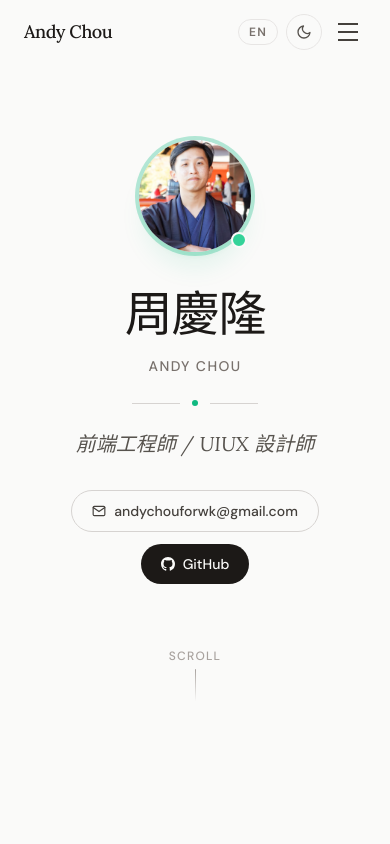
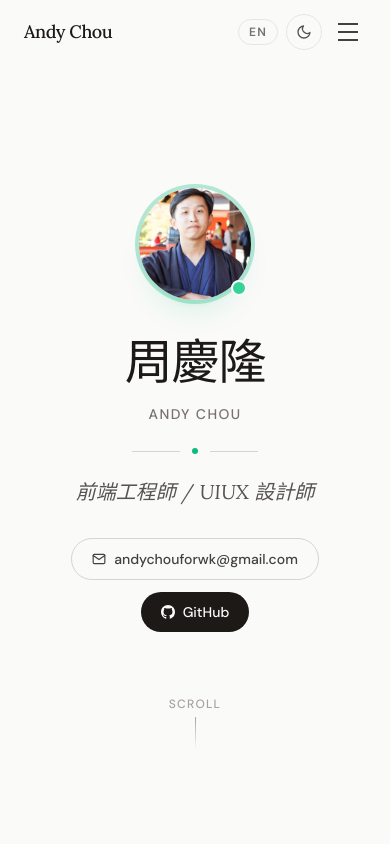
Before and after one commit to AndyChouCoding/AndyCV, a React (Vite) app: page / in a window 390 px wide. Shown: the top 844 px of the page. Built offline with nearby package versions, Linux system fonts and the light colour scheme.

Commit message:
fix: add top spacing to hero avatar on smallest breakpoint
The Hero section vertically centers its content, which left the avatar
sitting flush against the fixed header on the smallest screens. Add
pt-24 on the base breakpoint (reset at sm) to push it down a bit.

```diff
--- a/src/components/Hero.tsx
+++ b/src/components/Hero.tsx
@@ -5,7 +5,7 @@ export function Hero() {
   const { lang } = useLang()
 
   return (
-    <section className="relative min-h-screen flex flex-col items-center justify-center px-6 overflow-hidden">
+    <section className="relative min-h-screen flex flex-col items-center justify-center px-6 pt-24 sm:pt-0 overflow-hidden">
       {/* Background texture */}
       <div className="absolute inset-0 -z-10">
         <div className="absolute inset-0 bg-stone-50 dark:bg-stone-900" />
```
Also changed, not shown: 1 other file (tests, documents, lock files or other folders).
